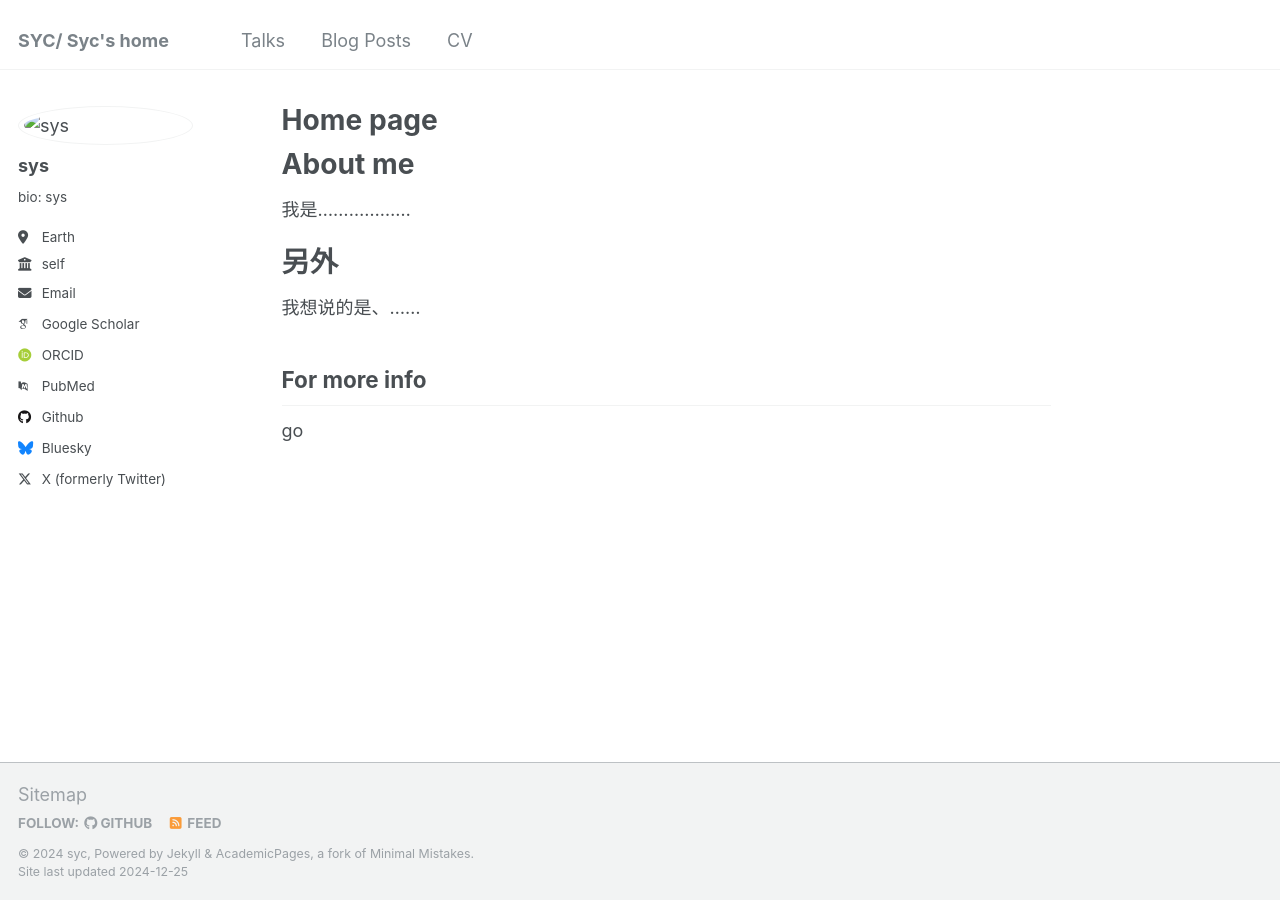
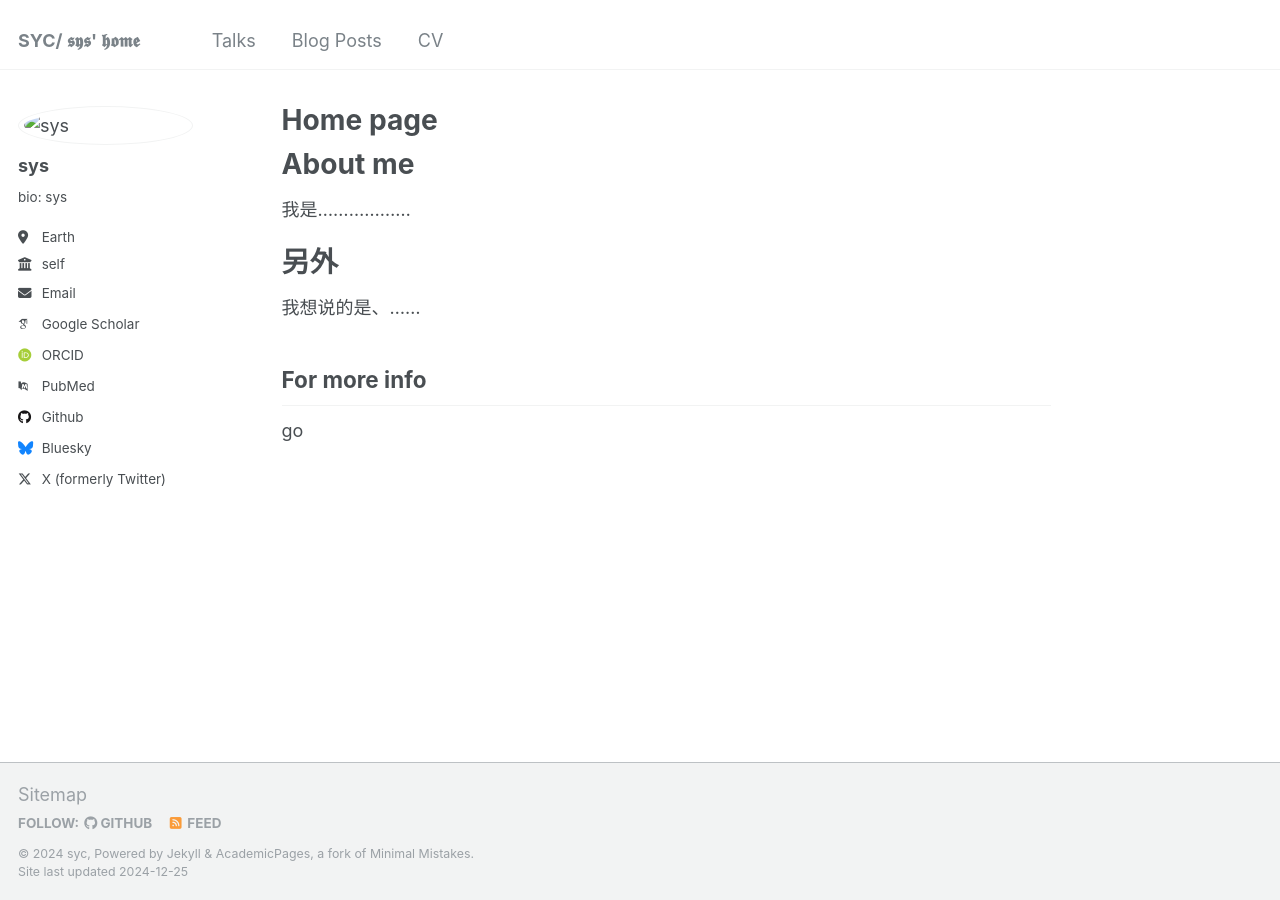
Before and after one commit to sycccc0/sycccc0.github.io, a Jekyll site: the page built from _pages/about.md, in a window 1280 px wide. Built offline with Jekyll 4.4.1, drawn with Linux system fonts in a browser that asks for light colours; some web fonts are replaced.

Commit message:
Update _config.yml

```diff
--- a/_config.yml
+++ b/_config.yml
@@ -8,7 +8,7 @@
 
 # Basic Site Settings
 locale                   : "en-US"
-title                    : "SYC/ Syc's home"
+title                    : "SYC/ 𝖘𝖞𝖘' 𝖍𝖔𝖒𝖊"
 title_separator          : "-"
 name                     : &name "syc"
 description              : &description "is sys"
```
